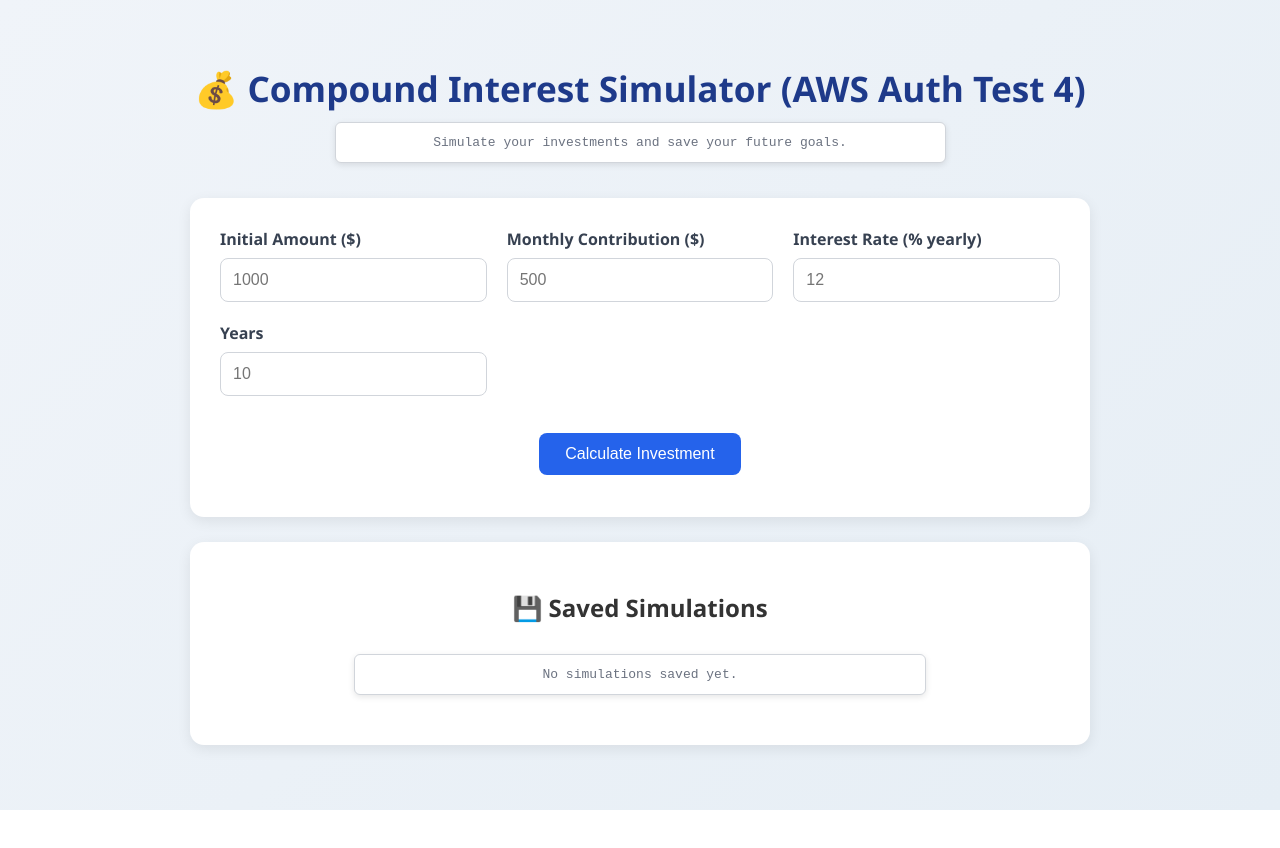
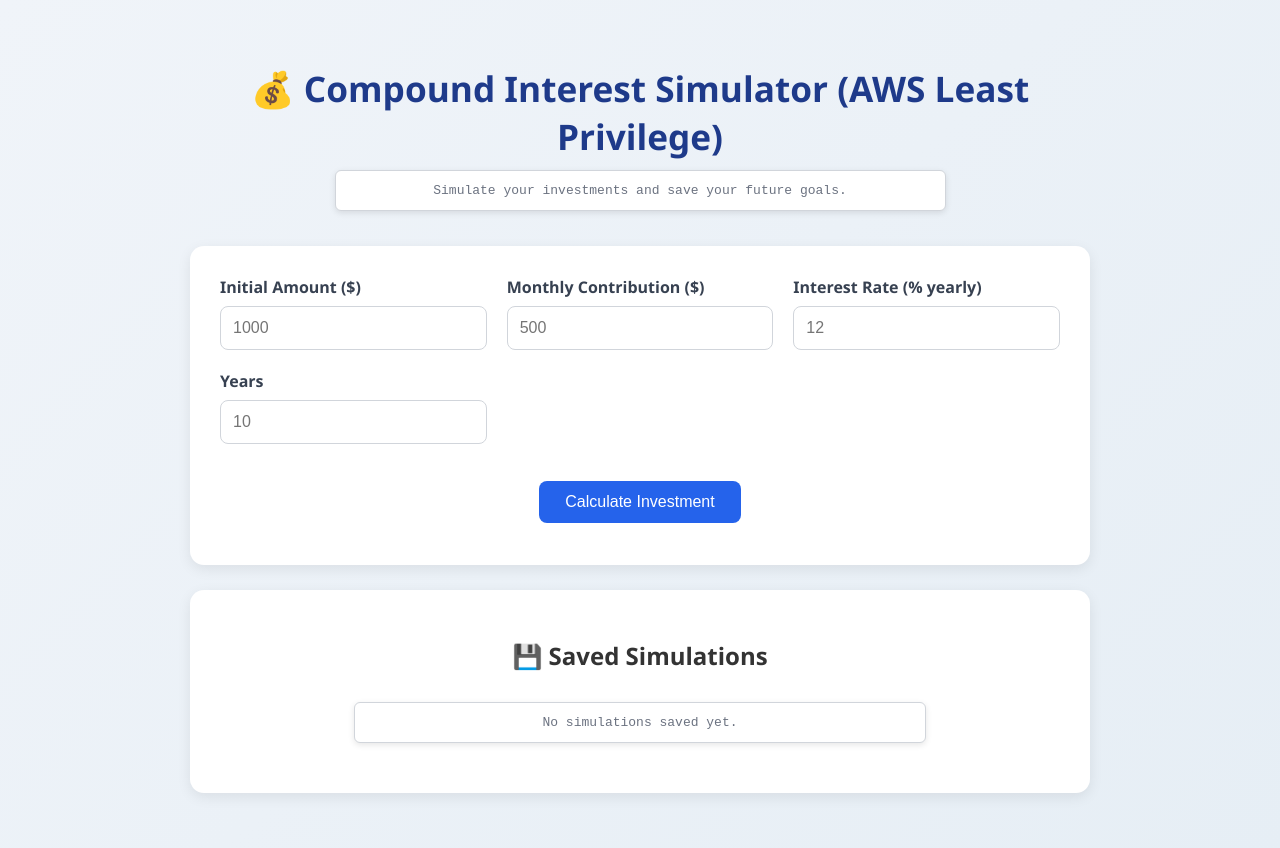
Before and after one commit to Mauricio-Camilo-AWS-Projects/s3-frontend, a website: page src/index.html in a window 1280 px wide. Before the commit the page ends 810 px from the top, so only its background shows below. Drawn offline with Linux system fonts and the light colour scheme.

Commit message:
least privilege test

```diff
--- a/src/index.html
+++ b/src/index.html
@@ -9,7 +9,7 @@
 <body>
 
   <div class="container">
-    <h1>💰 Compound Interest Simulator (AWS Auth Test 4)</h1>
+    <h1>💰 Compound Interest Simulator (AWS Least Privilege)</h1>
     <p class="subtitle">
       Simulate your investments and save your future goals.
     </p>
```
Also changed, not shown: .github/workflows/ci.yml.
